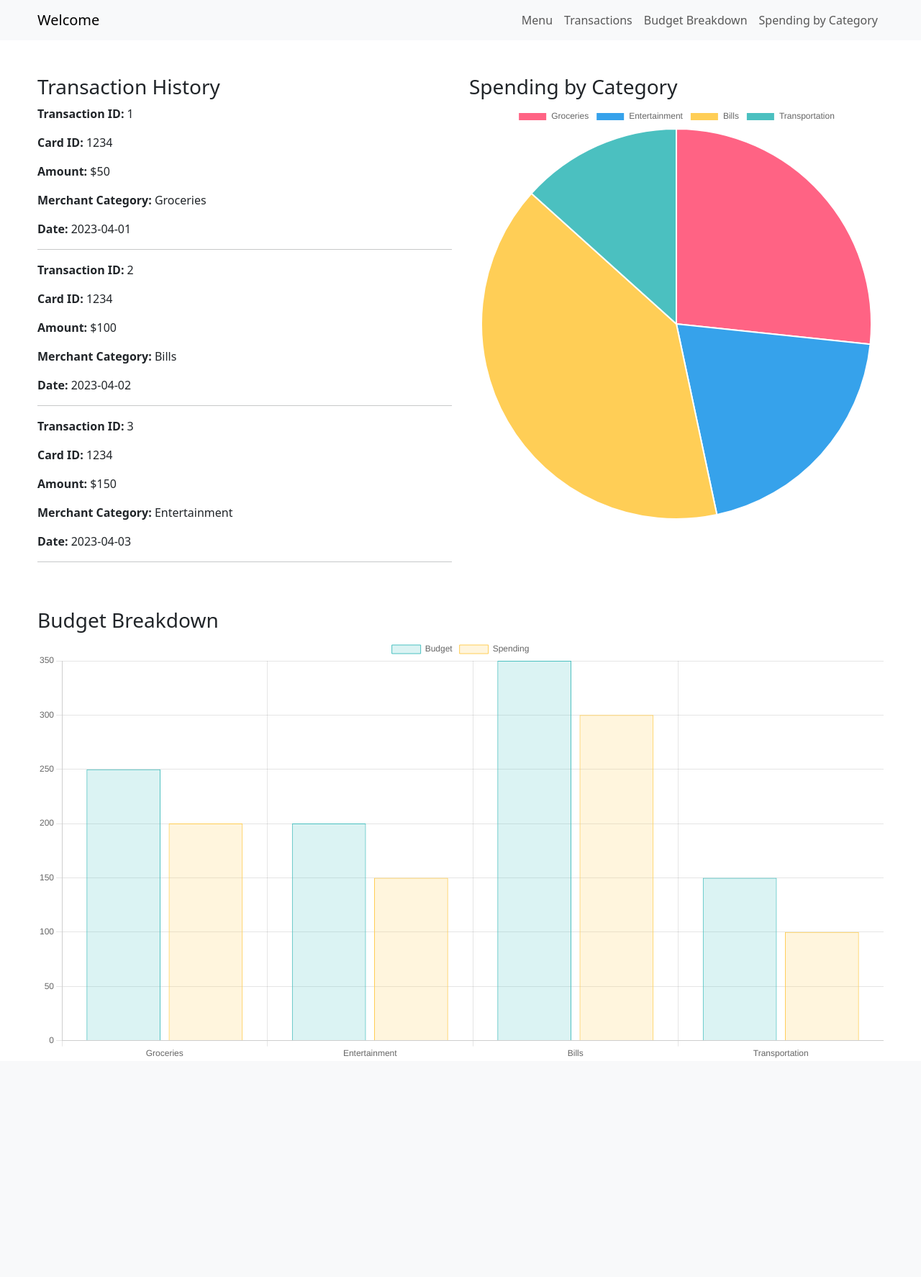
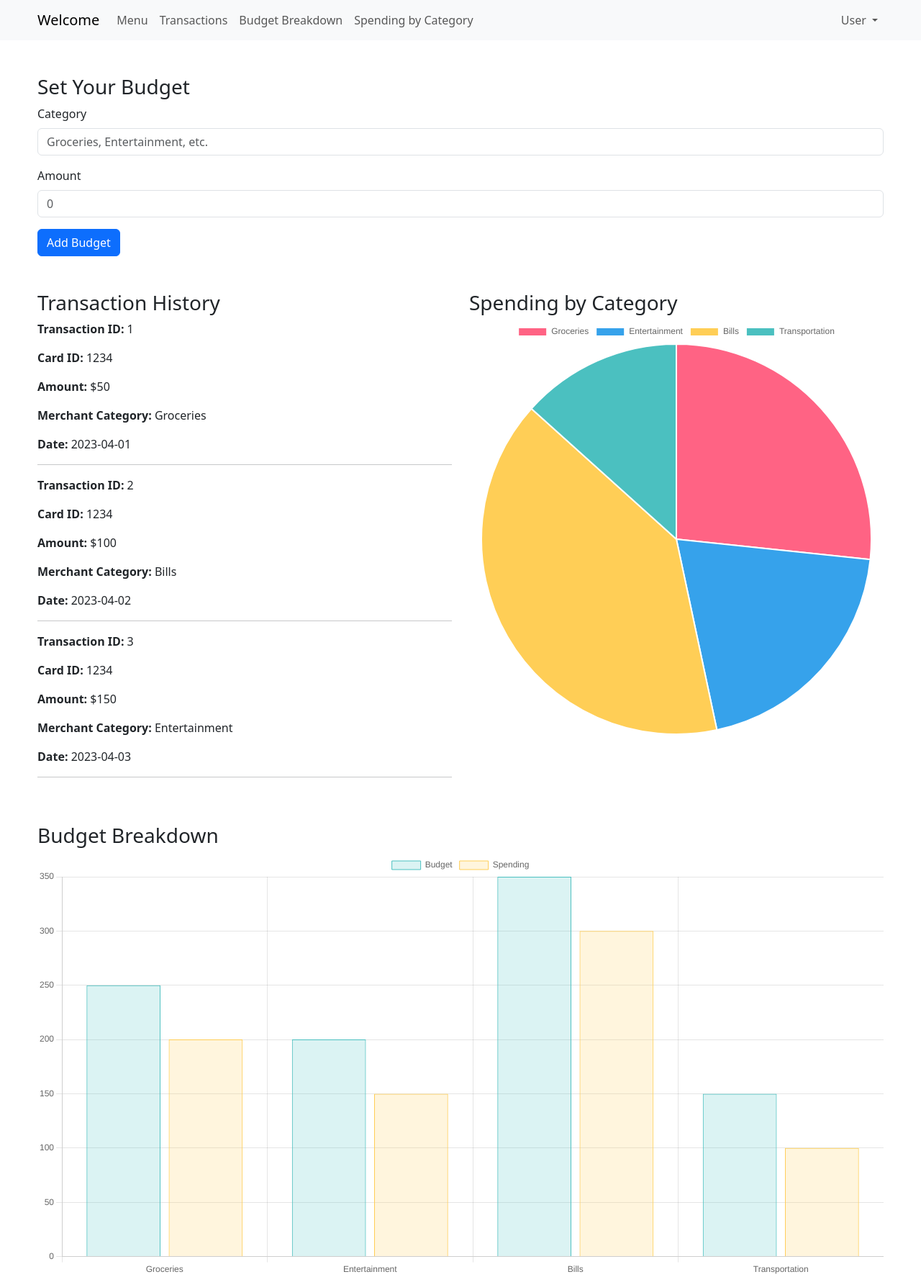
Before and after one commit to iorlovic/Credit-Card-Management, a Flask app: template workingUi/templates/dashboard.html in a window 1280 px wide. Shown: the whole page at 72% size. Before the commit the page ends 1470 px from the top, so only its background shows below. Run offline with Flask 3, Linux system fonts and the light colour scheme; the template is opened without the code that fills it, so the values that code supplies are empty.

Commit message:
user info added

```diff
--- a/workingUi/templates/dashboard.html
+++ b/workingUi/templates/dashboard.html
@@ -30,10 +30,40 @@
                     <a class="nav-link" href="/spending_by_category">Spending by Category</a>
                 </li>
             </ul>
+            <ul class="navbar-nav ms-auto">
+                <li class="nav-item dropdown">
+                    <a class="nav-link dropdown-toggle" href="#" id="navbarDropdown" role="button" data-bs-toggle="dropdown" aria-expanded="false">
+                        User
+                    </a>
+                    <ul class="dropdown-menu" aria-labelledby="navbarDropdown">
+                        <li><a class="dropdown-item" href="#">User ID: 12345</a></li>
+                        <li><a class="dropdown-item" href="#">Email: user@example.com</a></li>
+                    </ul>
+                </li>
+            </ul>
         </div>
     </nav>
 
     <div class="container">
+        <!-- New budget input form -->
+        <div class="row mt-5">
+            <div class="col-md-12">
+                <h3>Set Your Budget</h3>
+                <form id="budget-form">
+                    <div class="mb-3">
+                        <label for="category" class="form-label">Category</label>
+                        <input type="text" class="form-control" id="category" placeholder="Groceries, Entertainment, etc.">
+                    </div>
+                    <div class="mb-3">
+                        <label for="amount" class="form-label">Amount</label>
+                        <input type="number" class="form-control" id="amount" placeholder="0">
+                    </div>
+                    <button type="submit" class="btn btn-primary">Add Budget</button>
+                </form>
+            </div>
+        </div>
+
+        <!-- Existing transaction history and pie chart -->
         <div class="row mt-5">
             <div class="col-md-6">
                 <h3>Transaction History</h3>
@@ -125,6 +155,32 @@
             `;
             transactionHistoryElement.appendChild(div);
         });
+
+        // Handle budget form submission
+        document.getElementById('budget-form').addEventListener('submit', function (event) {
+            event.preventDefault();
+            const categoryInput = document.getElementById('category');
+            const amountInput = document.getElementById('amount');
+            const category = categoryInput.value.trim();
+            const amount = parseFloat(amountInput.value);
+
+            if (category && amount > 0) {
+                // Add the new budget category and amount to the existing data
+                categories.push(category);
+                budgetData.push(amount);
+
+                // Update the bar chart with the new data
+                barChart.update();
+
+                // Clear the form inputs
+                categoryInput.value = '';
+                amountInput.value = '';
+            } else {
+                alert('Please enter a valid category and amount.');
+            }
+        });
     </script>
+    <script src="https://cdn.jsdelivr.net/npm/@popperjs/core@2.11.6/dist/umd/popper.min.js"></script>
+    <script src="https://cdn.jsdelivr.net/npm/bootstrap@5.3.0-alpha1/dist/js/bootstrap.min.js"></script>
 </body>
 </html>
```
